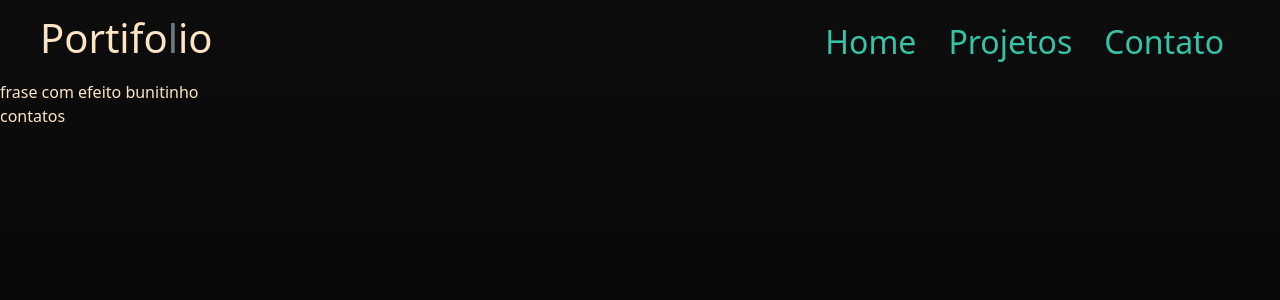
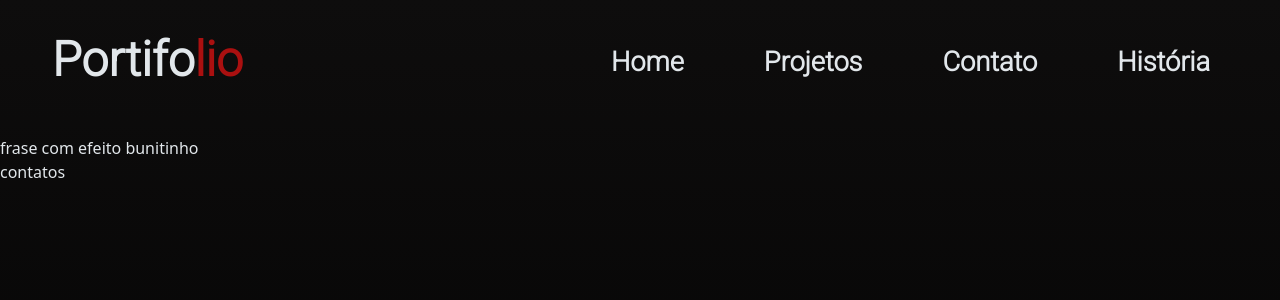
Before and after one commit to Spiguerfild/Portifolio, a React (Vite) app: page / in a window 1280 px wide. Shown: the top 300 px of the page. Built offline with nearby package versions, Linux system fonts and the light colour scheme.

Commit message:
navbar_quase boa

```diff
--- a/index.html
+++ b/index.html
@@ -1,13 +1,23 @@
 <!DOCTYPE html>
 <html lang="en">
+
 <head>
   <meta charset="UTF-8" />
-    <link href="https://cdn.jsdelivr.net/npm/bootstrap@5.1.3/dist/css/bootstrap.min.css" rel="stylesheet" integrity="sha384-1BmE4kWBq78iYhFldvKuhfTAU6auU8tT94WrHftjDbrCEXSU1oBoqyl2QvZ6jIW3" crossorigin="anonymous">
+
+  <link href="https://cdn.jsdelivr.net/npm/bootstrap@5.1.3/dist/css/bootstrap.min.css" rel="stylesheet"
+    integrity="sha384-1BmE4kWBq78iYhFldvKuhfTAU6auU8tT94WrHftjDbrCEXSU1oBoqyl2QvZ6jIW3" crossorigin="anonymous">
   <meta name="viewport" content="width=device-width, initial-scale=1.0" />
+
+  <link rel="preconnect" href="https://fonts.googleapis.com"><!--fonte google-->
+  <link rel="preconnect" href="https://fonts.gstatic.com" crossorigin><!--fonte google-->
+  <link href="https://fonts.googleapis.com/css2?family=Roboto:wght@300&display=swap" rel="stylesheet">
+  <!--fonte google-->
   <title>Meu Portifólio</title>
 </head>
+
 <body>
   <div id="root"></div>
   <script type="module" src="/src/main.jsx"></script>
 </body>
+
 </html>
--- a/src/App.jsx
+++ b/src/App.jsx
@@ -1,5 +1,7 @@
 import "./App.css";
 import Navbar from './components/Navbar.jsx'
+import foto from './img/foto.jpg'
+
 function App() {
   return (
     <div id="portifolio">
@@ -8,7 +10,9 @@ function App() {
 
       <main>frase com efeito bunitinho</main>
 
-      <section></section>
+      <section>
+
+      </section>
 
       <footer>contatos</footer>
     </div>
--- a/src/components/Navbar.css
+++ b/src/components/Navbar.css
@@ -1,21 +1,42 @@
-header .nav{
-    height: 10vh;
-    align-items: center;
-    width: 100%;
-    justify-content: space-between;
-    padding:  10px 40px;
-    font-size: 2rem;
+
+.navbar-portifolio {
+  display: flex;
+
+  height: 15vh;
+  align-items: center;
+  width: 100%;
+  justify-content: space-between;
+  font-size: 2rem;
+  font-family: "Roboto", sans-serif;
 }
-.nav span{
-    color: rgb(111, 122, 131)
+/*titulo H1*/
+.title h1 {
+    margin: 0;
+    font-weight: 900;
+    font-size: 3rem;
+    padding: 20px;
 }
-.links{
-    display: flex;
+.title span {
+    color:#aa1010 ;
+}
+/*links de rolar o scroll automatico */
+.links {
+  display: flex;
+  list-style-type: none;
+  margin-right: 30px;
+}
+.links .link-slide {
+  padding: 20px 40px;
+  text-decoration: none;
+  color: #e2e7eb;
+  font-weight: 600;
+  transition: all .01s;
+  border-bottom: 2px solid transparent;
+font-size: 1.7rem;
+}
+.link-slide:hover{
+    transition: all .5s;
+    border-bottom: 1px solid rgb(255, 255, 255);
+    color: #aa1010;
 
 }
-.titulo-brand{
-    text-decoration: none;
-}
-.titulo-brand[disabled]:hover{
-
-}
--- a/src/components/Navbar.jsx
+++ b/src/components/Navbar.jsx
@@ -3,35 +3,38 @@ import "./Navbar.css";
 function Navbar() {
   return (
     <div id="navbar">
-      <header>
-        <ul class="nav">
 
-          <div>
-           <h1>Portifo<span>l</span>io</h1>
-
-
+        <ul className="navbar-portifolio">
+          <div className="title">
+            <h1>
+              Portifo<span>lio</span>
+            </h1>
           </div>
 
           <div className="links">
-            <li class="nav-item">
-              <a class="nav-link" aria-current="page" href="#">
+            <li>
+              <a className="link-slide" href="#">
                 Home
               </a>
             </li>
-            <li class="nav-item">
-              <a class="nav-link" href="#">
+            <li>
+              <a className="link-slide" href="#">
                 Projetos
               </a>
             </li>
-            <li class="nav-item">
-              <a class="nav-link" href="#">
+            <li>
+              <a className="link-slide" href="#">
                 Contato
               </a>
             </li>
-
+            <li>
+              <a className="link-slide" href="#">
+                História
+              </a>
+            </li>
           </div>
         </ul>
-      </header>
+
     </div>
   );
 }
--- a/src/index.css
+++ b/src/index.css
@@ -2,21 +2,9 @@
   margin: 0;
   padding: 0;
   box-sizing: border-box;
-  color: bisque;
+  color:#e2e7eb;
 }
-
 body {
   height: 100vh;
   background: linear-gradient(to top,  rgb(0, 0, 0),rgb(14, 13, 13));
 }
-
-
-.nav-link:hover {
-  color: #000000;
-}
-a[disabled]:hover{
-
-}
-.nav-link , a{
-  color:#34c4a7;
-}
```
Also changed, not shown: src/img/foto.jpg (added), 1 other file (tests, documents, lock files or other folders). Lines whose indentation alone changed are shown as unchanged.
